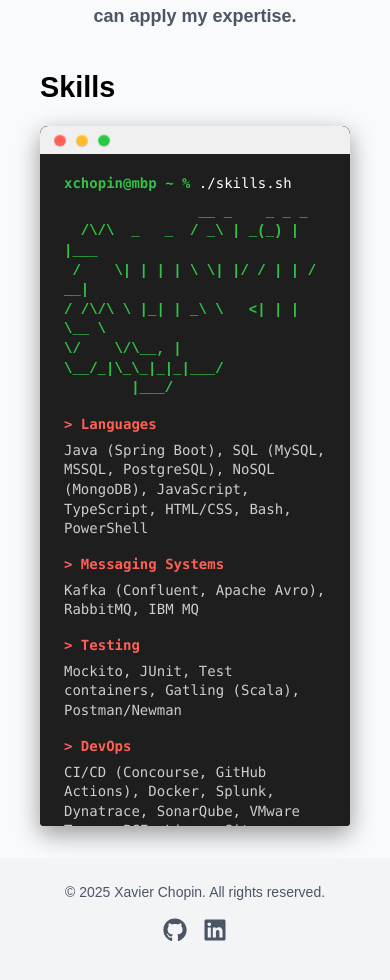
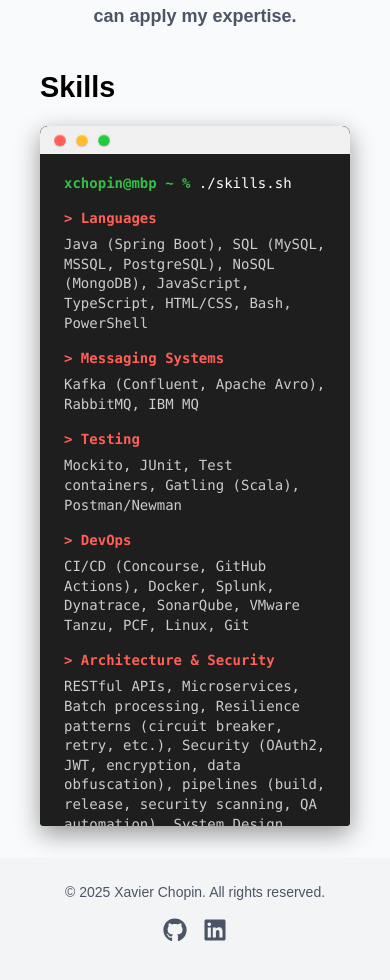
Before and after one commit to xchopin/portfolio, a Next.js app in the folder spa/: page / in a window 390 px wide. Shown: the part 1586-2566 px from the top of the page. Built offline with nearby package versions, Linux system fonts and the light colour scheme.

Commit message:
fix: responsive

```diff
--- a/spa/src/components/terminal/terminal.module.css
+++ b/spa/src/components/terminal/terminal.module.css
@@ -20,7 +20,8 @@
     border-radius: 8px 8px 4px 4px;
     background: #1e1e1e;
     box-shadow: 0 8px 24px rgba(0, 0, 0, 0.4);
-    overflow: hidden;
+    overflow-x: hidden;
+    overflow-y: auto;
 }
 
 .header {
@@ -92,6 +93,7 @@
     word-break: break-word !important;
     overflow-wrap: break-word !important;
 }
+
 
 .line {
     color: #ccc;
--- a/spa/src/components/terminal/terminal.tsx
+++ b/spa/src/components/terminal/terminal.tsx
@@ -44,7 +44,7 @@
                         </pre>
                     </div>
                     <div
-                        className={`${styles.line}`}
+                        className={`${styles.line} hidden md:block`}
                         style={{whiteSpace: 'pre-wrap', color: '#32c146', fontWeight: 600}}
                     >
                         {SPLASH}
```
